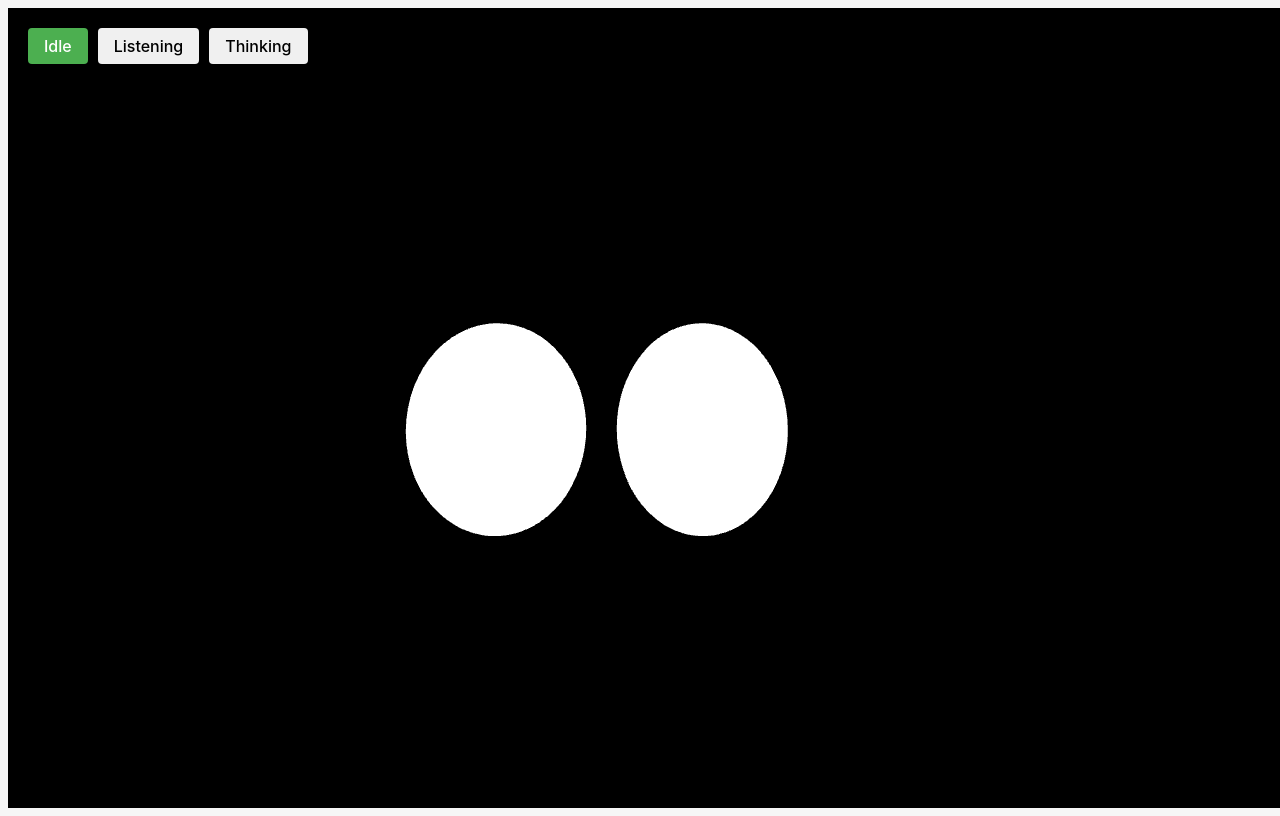
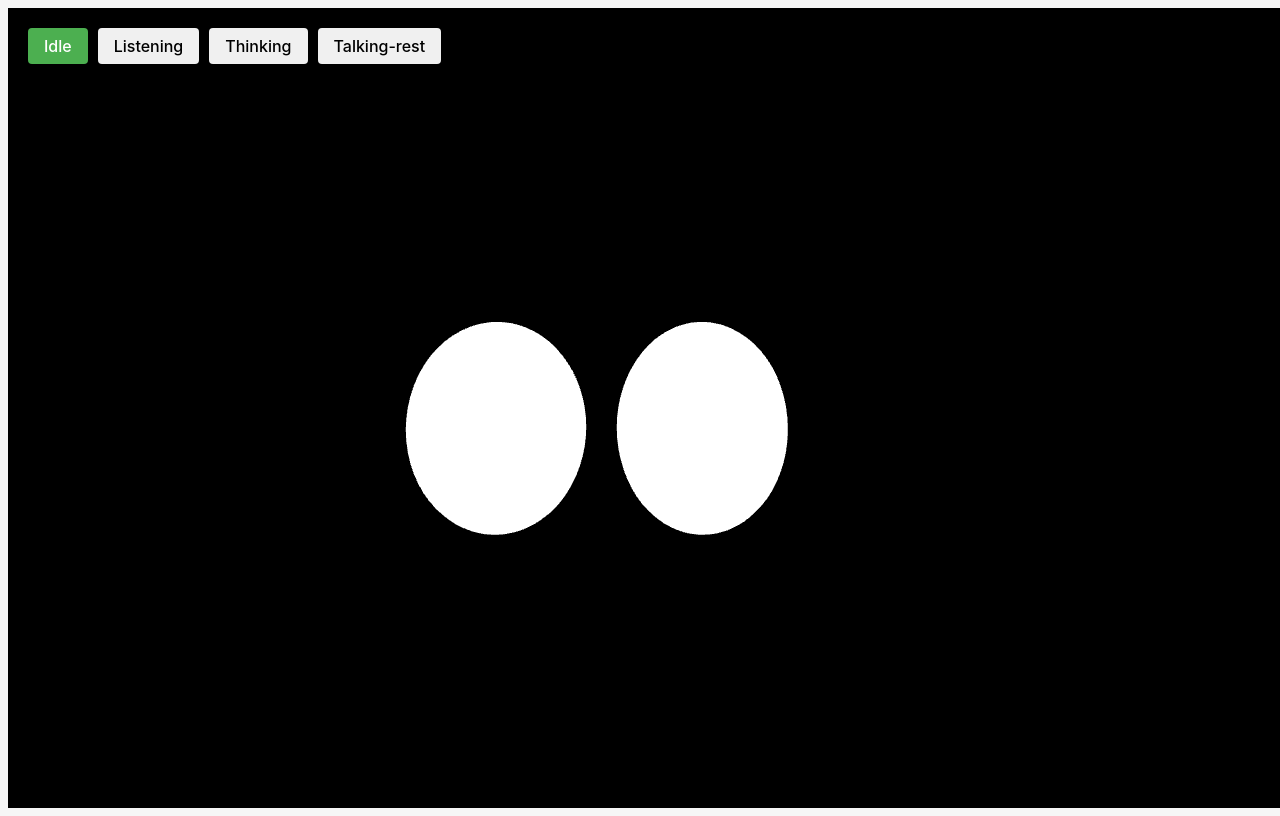
Before and after one commit to jlgrimes/nugget, a React (Vite) app: page / in a window 1280 px wide. Built offline with nearby package versions, Linux system fonts and the light colour scheme.

Commit message:
talking rest

```diff
--- a/src/CartoonEyes.tsx
+++ b/src/CartoonEyes.tsx
@@ -96,7 +96,8 @@ const CartoonEyes = () => {
           zIndex: 1,
         }}
       >
-        {(['idle', 'listening', 'thinking'] as EyeState[]).map(state => (
+        {(['idle', 'listening', 'thinking', 'talking-rest'] as EyeState[]).map(
+          state => (
             <button
               key={state}
               onClick={() => setCurrentState(state)}
@@ -111,7 +112,8 @@ const CartoonEyes = () => {
             >
               {state.charAt(0).toUpperCase() + state.slice(1)}
             </button>
-        ))}
+          )
+        )}
       </div>
     </div>
   );
--- a/src/Eye.ts
+++ b/src/Eye.ts
@@ -1,7 +1,7 @@
 import * as THREE from 'three';
 import * as TWEEN from '@tweenjs/tween.js';
 
-export type EyeState = 'idle' | 'listening' | 'thinking';
+export type EyeState = 'idle' | 'listening' | 'thinking' | 'talking-rest';
 
 export class Eye {
   private group: THREE.Group;
@@ -178,6 +178,13 @@ export class Eye {
         this.setPosition(idleOffsetX, idleOffsetY);
         this.startBobbing(0.15);
         break;
+      case 'talking-rest':
+        this.startTween(new THREE.Vector3(0.8, 1, 1));
+        this.updateGeometry(new THREE.SphereGeometry(1, 32, 32));
+        const talkingOffsetX = this.basePosition.x > 0 ? -0.5 : 0.1;
+        this.setPosition(talkingOffsetX, 0);
+        this.startBobbing(0.15);
+        break;
       case 'listening':
         this.startTween(new THREE.Vector3(1.2, 1.5, 1));
         this.updateGeometry(new THREE.SphereGeometry(1, 32, 32));
```
Lines whose indentation alone changed are shown as unchanged.
